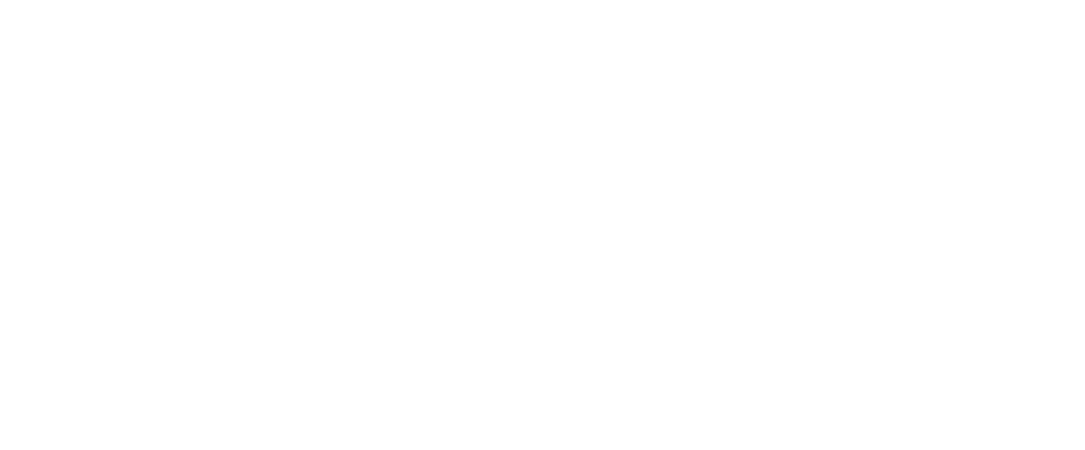
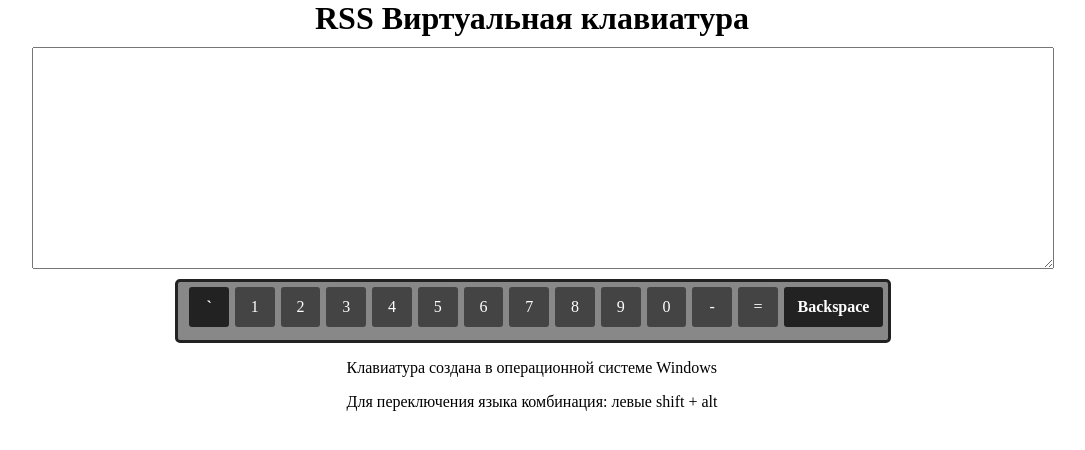
Before and after one commit to VolohaVlad/virtual-keyboard, a website built with webpack: page src/index.html in a window 1280 px wide. Shown: the whole page, without its empty margins (108-1193 px from the left). Built offline with nearby package versions, Linux system fonts and the light colour scheme.

Commit message:
feat: add base layout. add first line of keyboard

```diff
--- a/src/app.scss
+++ b/src/app.scss
@@ -1 +1,5 @@
 @import "~normalize.css";
+
+@import "./style/base";
+@import "./style/textarea";
+@import "./style/keyboard";
--- a/src/index.html
+++ b/src/index.html
@@ -6,7 +6,7 @@
     <meta name="viewport" content="width=device-width, initial-scale=1.0">
     <title>Keyboard</title>
 </head>
-<body>
+<body class="body" id="app">
 
 </body>
 </html>
--- a/src/index.js
+++ b/src/index.js
@@ -1,2 +1,14 @@
 import './index.html';
 import './app.scss';
+import createMain from './scripts/main';
+
+function createBody() {
+  const body = document.getElementById('app');
+  const main = createMain();
+
+  body.append(main);
+}
+
+document.addEventListener('DOMContentLoaded', () => {
+  createBody();
+});
--- /dev/null
+++ b/src/scripts/annotation.js
@@ -0,0 +1,13 @@
+export default function createAnnotation() {
+  const div = document.createElement('div');
+  div.classList.add('annotation');
+
+  const p1 = document.createElement('p');
+  p1.innerText = 'Клавиатура создана в операционной системе Windows';
+  p1.classList.add('description');
+  const p2 = document.createElement('p');
+  p2.innerText = 'Для переключения языка комбинация: левыe shift + alt';
+  p2.classList.add('language');
+  div.append(p1, p2);
+  return div;
+}
--- /dev/null
+++ b/src/scripts/data.js
@@ -0,0 +1,255 @@
+const keyRows = [{
+  keys: [
+    {
+      classes: [
+        'secondary__key',
+      ],
+      en: {
+        lowerCase: '`',
+        upperCase: '~',
+        caps: '`',
+        shiftCaps: '~',
+      },
+      ru: {
+        lowerCase: 'ё',
+        upperCase: 'Ё',
+        caps: 'Ё',
+        shiftCaps: 'ё',
+      },
+    },
+    {
+      classes: [
+        'primary__key',
+        'digit',
+      ],
+      en: {
+        lowerCase: '1',
+        upperCase: '!',
+        caps: '1',
+        shiftCaps: '!',
+      },
+      ru: {
+        lowerCase: '1',
+        upperCase: '!',
+        caps: '1',
+        shiftCaps: '!',
+      },
+    },
+    {
+      classes: [
+        'primary__key',
+        'digit',
+      ],
+      en: {
+        lowerCase: '2',
+        upperCase: '@',
+        caps: '2',
+        shiftCaps: '@',
+      },
+      ru: {
+        lowerCase: '2',
+        upperCase: '"',
+        caps: '2',
+        shiftCaps: '"',
+      },
+    },
+    {
+      classes: [
+        'primary__key',
+        'digit',
+      ],
+      en: {
+        lowerCase: '3',
+        upperCase: '#',
+        caps: '3',
+        shiftCaps: '#',
+      },
+      ru: {
+        lowerCase: '3',
+        upperCase: '№',
+        caps: '3',
+        shiftCaps: '№',
+      },
+    },
+    {
+      classes: [
+        'primary__key',
+        'digit',
+      ],
+      en: {
+        lowerCase: '4',
+        upperCase: '$',
+        caps: '4',
+        shiftCaps: '$',
+      },
+      ru: {
+        lowerCase: '4',
+        upperCase: ';',
+        caps: '4',
+        shiftCaps: ';',
+      },
+    },
+    {
+      classes: [
+        'primary__key',
+        'digit',
+      ],
+      en: {
+        lowerCase: '5',
+        upperCase: '%',
+        caps: '5',
+        shiftCaps: '%',
+      },
+      ru: {
+        lowerCase: '5',
+        upperCase: '%',
+        caps: '5',
+        shiftCaps: '%',
+      },
+    },
+    {
+      classes: [
+        'primary__key',
+        'digit',
+      ],
+      en: {
+        lowerCase: '6',
+        upperCase: '^',
+        caps: '6',
+        shiftCaps: '^',
+      },
+      ru: {
+        lowerCase: '6',
+        upperCase: ':',
+        caps: '6',
+        shiftCaps: ':',
+      },
+    },
+    {
+      classes: [
+        'primary__key',
+        'digit',
+      ],
+      en: {
+        lowerCase: '7',
+        upperCase: '&',
+        caps: '7',
+        shiftCaps: '&',
+      },
+      ru: {
+        lowerCase: '7',
+        upperCase: '?',
+        caps: '7',
+        shiftCaps: '?',
+      },
+    },
+    {
+      classes: [
+        'primary__key',
+        'digit',
+      ],
+      en: {
+        lowerCase: '8',
+        upperCase: '*',
+        caps: '8',
+        shiftCaps: '*',
+      },
+      ru: {
+        lowerCase: '8',
+        upperCase: '*',
+        caps: '8',
+        shiftCaps: '*',
+      },
+    },
+    {
+      classes: [
+        'primary__key',
+        'digit',
+      ],
+      en: {
+        lowerCase: '9',
+        upperCase: '(',
+        caps: '9',
+        shiftCaps: '(',
+      },
+      ru: {
+        lowerCase: '9',
+        upperCase: '(',
+        caps: '9',
+        shiftCaps: '(',
+      },
+    },
+    {
+      classes: [
+        'primary__key',
+        'digit',
+      ],
+      en: {
+        lowerCase: '0',
+        upperCase: ')',
+        caps: '0',
+        shiftCaps: ')',
+      },
+      ru: {
+        lowerCase: '0',
+        upperCase: ')',
+        caps: '0',
+        shiftCaps: ')',
+      },
+    },
+    {
+      classes: [
+        'primary__key',
+        'minus',
+      ],
+      en: {
+        lowerCase: '-',
+        upperCase: '_',
+        caps: '-',
+        shiftCaps: '_',
+      },
+      ru: {
+        lowerCase: '-',
+        upperCase: '_',
+        caps: '-',
+        shiftCaps: '_',
+      },
+    },
+    {
+      classes: [
+        'primary__key',
+        'quals',
+      ],
+      en: {
+        lowerCase: '=',
+        upperCase: '+',
+        caps: '=',
+        shiftCaps: '+',
+      },
+      ru: {
+        lowerCase: '=',
+        upperCase: '+',
+        caps: '=',
+        shiftCaps: '+',
+      },
+    },
+    {
+      classes: [
+        'secondary__key',
+        'backspace',
+      ],
+      en: {
+        lowerCase: 'Backspace',
+        upperCase: 'Backspace',
+      },
+      ru: {
+        lowerCase: 'Backspace',
+        upperCase: 'Backspace',
+      },
+    },
+  ],
+}];
+
+export default function getKeyRows() {
+  return keyRows;
+}
--- /dev/null
+++ b/src/scripts/keyboard.js
@@ -0,0 +1,108 @@
+import getKeyRows from './data';
+
+let element = null;
+
+const specials = [
+  'Backspace',
+  'Tab',
+  'Enter',
+  'CapsLock',
+  'ShiftLeft',
+  'ShiftRight',
+  'AltLeft',
+  'AltRight',
+  'ControlLeft',
+  'ControlRight',
+  'MetaLeft',
+  'Delete',
+];
+
+function createKey(key) {
+  const div = document.createElement('div');
+  div.classList.add('keyboard__key', 'key', ...key.classes);
+
+  const ruSpan = document.createElement('span');
+  ruSpan.classList.add('ru', 'hidden');
+  const lowerCaseRu = document.createElement('span');
+  lowerCaseRu.classList.add('lowerCase', 'hidden');
+  lowerCaseRu.innerHTML = key.ru.lowerCase;
+
+  const upperCaseRu = document.createElement('span');
+  upperCaseRu.classList.add('upperCase', 'hidden');
+  upperCaseRu.innerHTML = key.ru.upperCase;
+
+  const capsRu = document.createElement('span');
+  capsRu.classList.add('caps', 'hidden');
+  capsRu.innerHTML = key.ru.caps || key.ru.upperCase;
+
+  const shiftCapsRu = document.createElement('span');
+  shiftCapsRu.classList.add('shiftCaps', 'hidden');
+  shiftCapsRu.innerHTML = key.ru.shiftCaps || key.ru.lowerCas;
+
+  ruSpan.append(lowerCaseRu, upperCaseRu, capsRu, shiftCapsRu);
+
+  const enSpan = document.createElement('span');
+  enSpan.classList.add('en');
+
+  const lowerCaseEn = document.createElement('span');
+  lowerCaseEn.classList.add('lowerCase');
+  lowerCaseEn.innerHTML = key.en.lowerCase;
+
+  const upperCaseEn = document.createElement('span');
+  upperCaseEn.classList.add('upperCase', 'hidden');
+  upperCaseEn.innerHTML = key.en.upperCase;
+
+  const capsEn = document.createElement('span');
+  capsEn.classList.add('caps', 'hidden');
+  capsEn.innerHTML = key.en.caps || key.en.upperCase;
+
+  const shiftCapsEn = document.createElement('span');
+  shiftCapsEn.classList.add('shiftCaps', 'hidden');
+  shiftCapsEn.innerHTML = key.en.shiftCaps || key.en.lowerCase;
+
+  enSpan.append(lowerCaseEn, upperCaseEn, capsEn, shiftCapsEn);
+  div.append(ruSpan, enSpan);
+  return div;
+}
+
+function initKeyboardEvents() {
+
+}
+
+function initKeyEvent(key) {
+  if (key) {
+    key.addEventListener('mousedown', (event) => {
+      event.preventDefault();
+      const item = event.currentTarget;
+      item.classList.add('active');
+    });
+
+    key.addEventListener('mouseup', (event) => {
+      event.preventDefault();
+      const item = event.currentTarget;
+      item.classList.remove('active');
+    });
+  }
+}
+
+export default function createKeyboard() {
+  const keyboardBody = document.createElement('div');
+  element = keyboardBody;
+  keyboardBody.id = 'keyboard';
+  keyboardBody.classList.add('keyboard__body');
+  const keyRows = getKeyRows();
+  keyRows.forEach((row) => {
+    const div = document.createElement('div');
+    div.classList.add('keyboard__row', 'row');
+    row.keys.forEach((key) => {
+      const keyDiv = createKey(key);
+      initKeyEvent(keyDiv);
+      div.append(keyDiv);
+    });
+    keyboardBody.append(div);
+  });
+
+  initKeyboardEvents();
+
+  return keyboardBody;
+}
--- /dev/null
+++ b/src/scripts/main.js
@@ -0,0 +1,18 @@
+import createAnnotation from './annotation';
+import createKeyboard from './keyboard';
+import createTextarea from './textarea';
+
+export default function createMain() {
+  const main = document.createElement('main');
+  main.classList.add('main');
+  const header = document.createElement('h1');
+  header.classList.add('title');
+  header.innerHTML = 'RSS Виртуальная клавиатура';
+
+  const textarea = createTextarea();
+  const keyboard = createKeyboard();
+  const annotation = createAnnotation();
+
+  main.append(header, textarea, keyboard, annotation);
+  return main;
+}
--- /dev/null
+++ b/src/scripts/textarea.js
@@ -0,0 +1,12 @@
+export default function createTextarea() {
+  const div = document.createElement('div');
+  div.classList.add('textarea__wrapper');
+
+  const textarea = document.createElement('textarea');
+  textarea.classList.add('textarea');
+  textarea.id = 'textarea';
+  textarea.rows = 5;
+  textarea.cols = 50;
+
+  return textarea;
+}
--- /dev/null
+++ b/src/style/_base.scss
@@ -0,0 +1,21 @@
+.body {
+    margin: 0 auto;
+}
+
+.main {
+    display: flex;
+    flex-direction: column;
+    justify-content: center;
+    align-items: center;
+    width: 1000px;
+    margin: 0 auto;
+}
+
+.title {
+    margin: 0 auto;
+    text-align: center;
+}
+
+.hidden {
+    display: none;
+}
--- /dev/null
+++ b/src/style/_keyboard.scss
@@ -0,0 +1,54 @@
+.keyboard__body {
+  width: 700px;
+  margin-left: 2.5px;
+  padding: 5px;
+  background: #888888;
+  border: 3px solid #222222;
+  border-radius: 5px;
+
+  .row {
+    display: flex;
+    flex-direction: row;
+    flex-wrap: nowrap;
+    width: 100%;
+    height: 40px;
+    margin-bottom: 8px;
+
+    .key {
+      width: 40px;
+      height: 40px;
+      margin-left: 6px;
+      font-weight: 500;
+      line-height: 40px;
+      text-align: center;
+      color: #ffffff;
+      background: #444444;
+      border-radius: 3px;
+      cursor: pointer;
+      user-select: none;
+      transition: border-radius 0.3s, background-color 0.3s;
+
+      &.active {
+        background-color: #2cfd72;
+        border-radius: 50px;
+
+        &:hover {
+          background-color: #2cfd72;
+        }
+      }
+
+      &:hover {
+        background: #79aa89;
+      }
+
+      &.secondary__key {
+        font-weight: 600;
+        background-color: #222222;
+      }
+
+      &.backspace {
+        width: 100px;
+      }
+    }
+  }
+}
--- /dev/null
+++ b/src/style/_textarea.scss
@@ -0,0 +1,8 @@
+.textarea {
+    display: block;
+    width: 100%;
+    height: 200px;
+    margin: 10px auto;
+    padding: 10px;
+    font-size: 20px;
+}
```
Also changed, not shown: .eslintrc.js.
